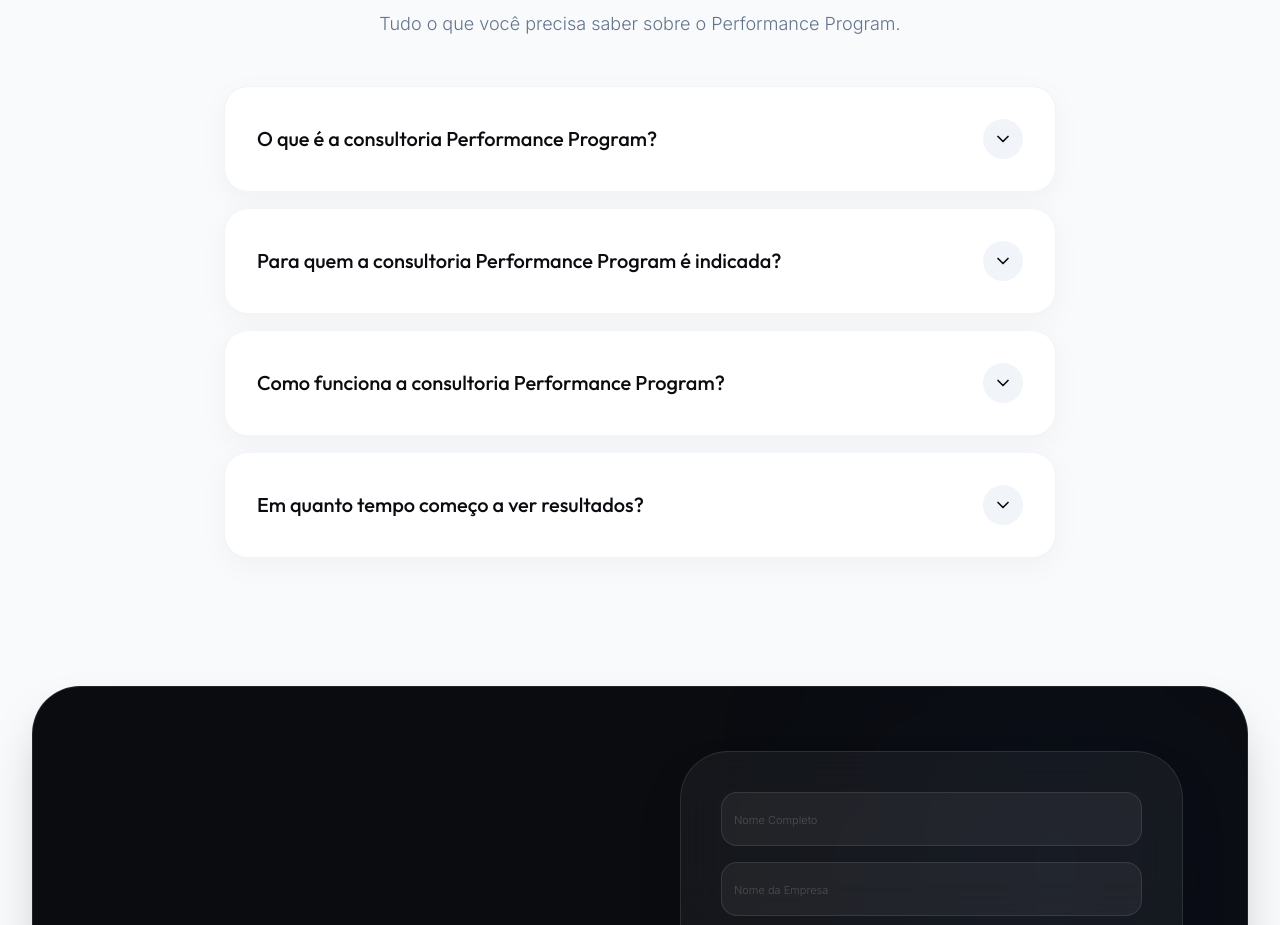
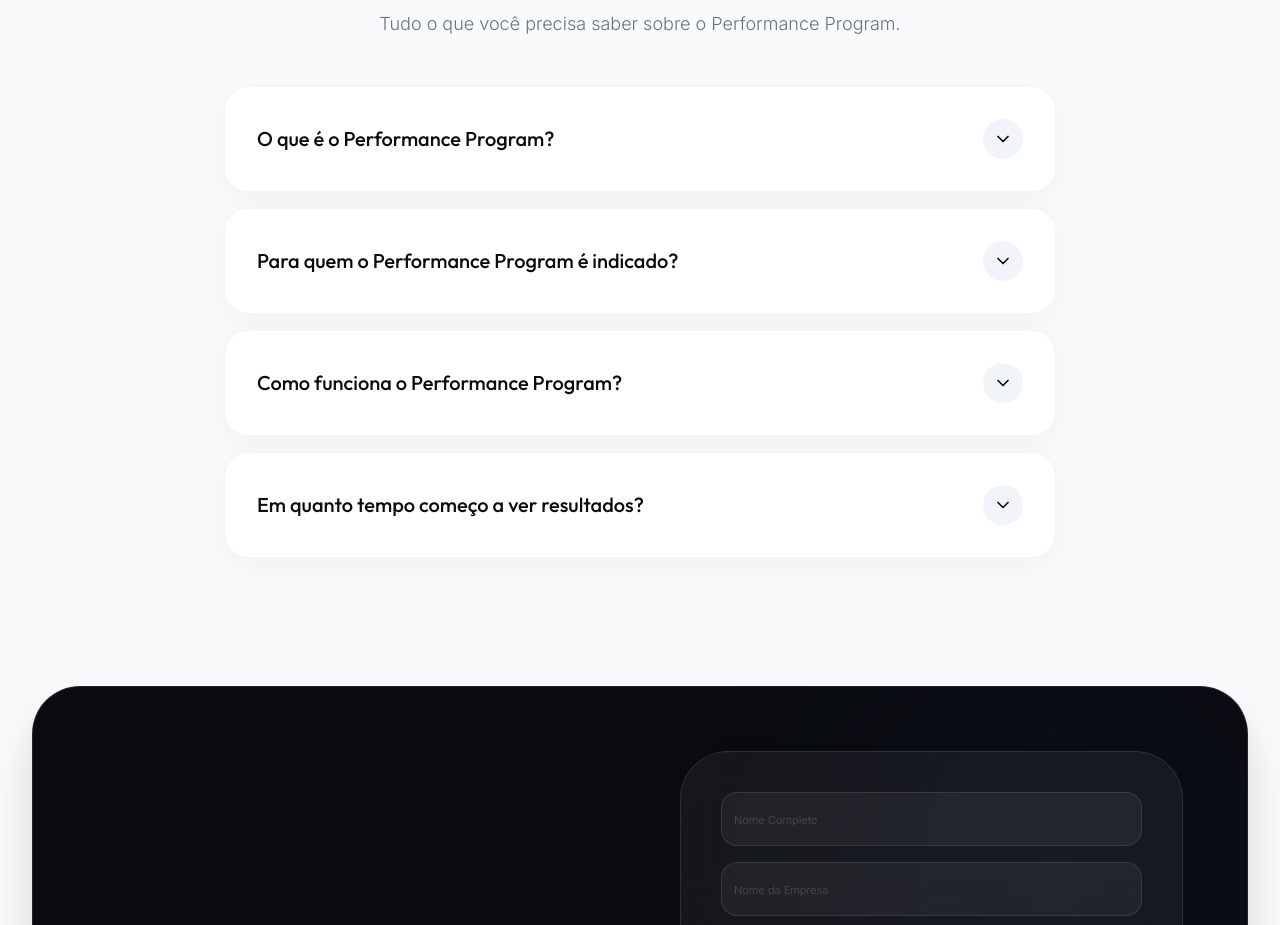
Before and after one commit to leandervenancio-source/site, a React (Vite) app: page /performance-program in a window 1280 px wide. Shown: the part 5452-6377 px from the top of the page. Built offline with nearby package versions, Linux system fonts and the light colour scheme; no server answers; a web font is replaced by a local one.

Commit message:
Remove term consultoria in favor of Performance Program

```diff
--- a/src/pages/solutions/ProgramaDAPE.tsx
+++ b/src/pages/solutions/ProgramaDAPE.tsx
@@ -32,15 +32,15 @@ export function PerformanceProgram() {
 
   const faqs = [
     {
-      question: "O que é a consultoria Performance Program?",
-      answer: "O Performance Program é um programa de consultoria empresarial voltado para Pequenas e Médias empresas que desejam melhorar a eficiência financeira e transformar crescimento em lucro. Ele ajuda a definir a estratégia de crescimento, controlar os indicadores e acelerar os resultados."
+      question: "O que é o Performance Program?",
+      answer: "O Performance Program é um programa voltado para Pequenas e Médias empresas que desejam melhorar a eficiência financeira e transformar crescimento em lucro. Ele ajuda a definir a estratégia de crescimento, controlar os indicadores e acelerar os resultados."
     },
     {
-      question: "Para quem a consultoria Performance Program é indicada?",
+      question: "Para quem o Performance Program é indicado?",
       answer: "Para empresários e CEOs de PMEs que já faturam alto, mas sentem que a operação está fora de controle, as margens estão apertadas ou que o crescimento não está se refletindo no caixa."
     },
     {
-      question: "Como funciona a consultoria Performance Program?",
+      question: "Como funciona o Performance Program?",
       answer: "Trabalhamos com uma metodologia prática de implementação, com acompanhamento online, e uso de tecnologia e IA, focando em gerar resultados consistentes e previsíveis."
     },
     {
```
